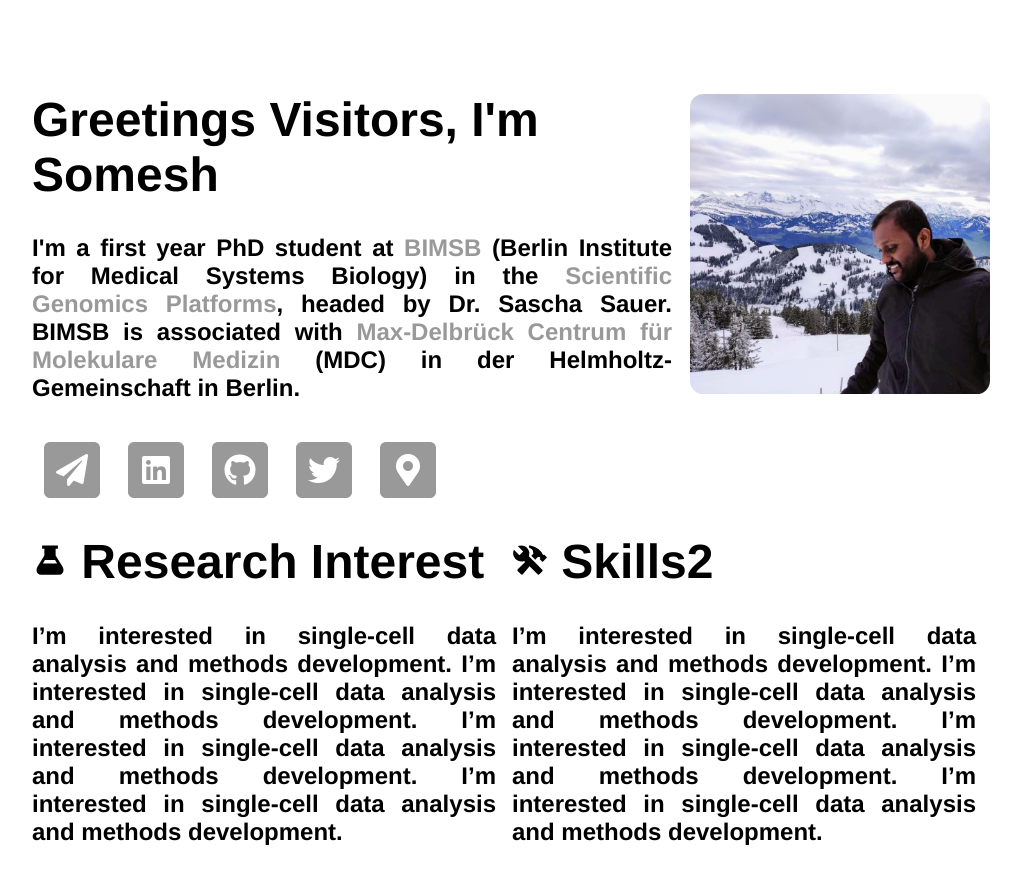
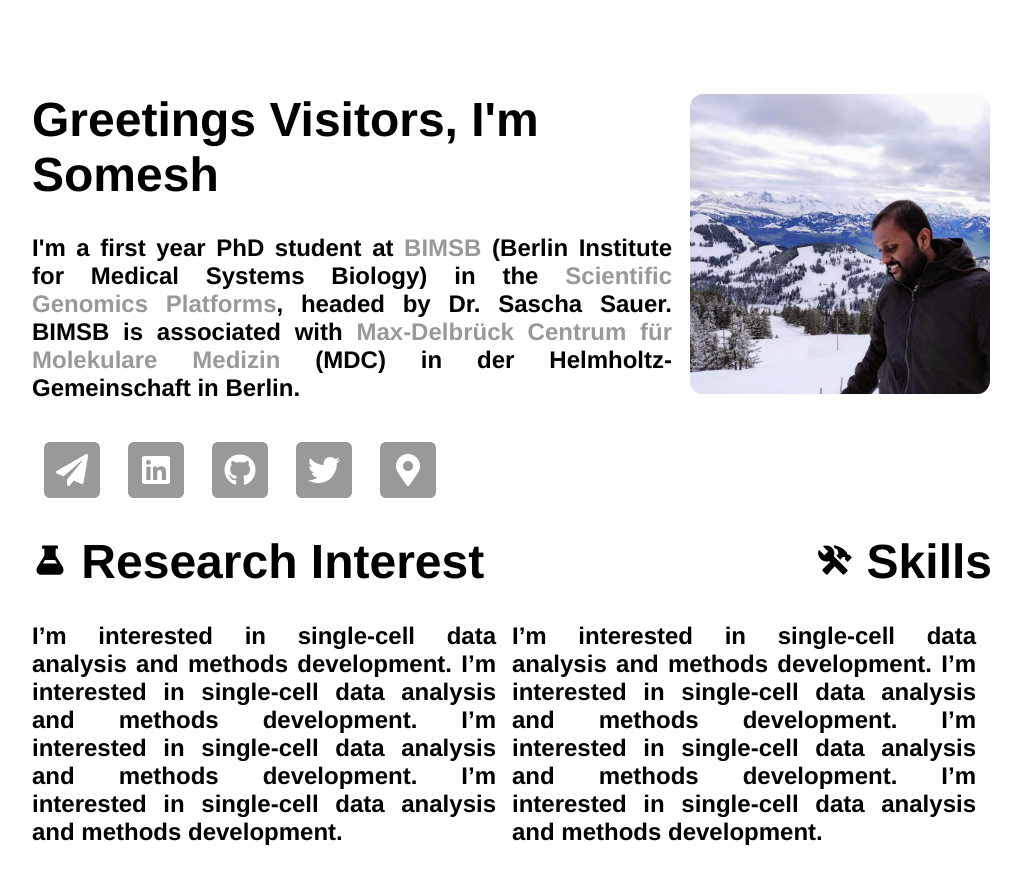
Before and after one commit to saisomesh2594/saisomesh2594.github.io, a Jekyll site: the page built from index.html, in a window 1280 px wide and 900 px high. Shown: the top 884 px of the window, without its empty margins (128-1149 px from the left). Built offline with Jekyll 4.4.1, drawn with Linux system fonts in a browser that asks for light colours.

Commit message:
right-align skills

```diff
--- a/index.html
+++ b/index.html
@@ -84,7 +84,7 @@ title: Somesh Sai, Just Another Bioinformatician
 			<!--<blockquote class="twitter-tweet tw-align-right" data-lang="en" data-dnt="true" data-theme="light"><p lang="en" dir="ltr">Honest acknowledgement <a href="https://t.co/pY0fCVIsld">https://t.co/pY0fCVIsld</a> <a href="https://t.co/doHXfGcaJW">pic.twitter.com/doHXfGcaJW</a></p>&mdash; PHD Comics (@PHDcomics) <a href="https://twitter.com/PHDcomics/status/969295517569003521?ref_src=twsrc%5Etfw">March 1, 2018</a></blockquote> <script async src="https://platform.twitter.com/widgets.js" charset="utf-8"></script> -->
 		<!--</div>-->
 		<div id="twitter">
-			<h1><ion-icon name="construct"></ion-icon> Skills2 </h1>
+			<h1 align="right"><ion-icon name="construct"></ion-icon> Skills </h1>
 			<article>
 				<h2>
 					I’m interested in single-cell data analysis and methods development.
```
